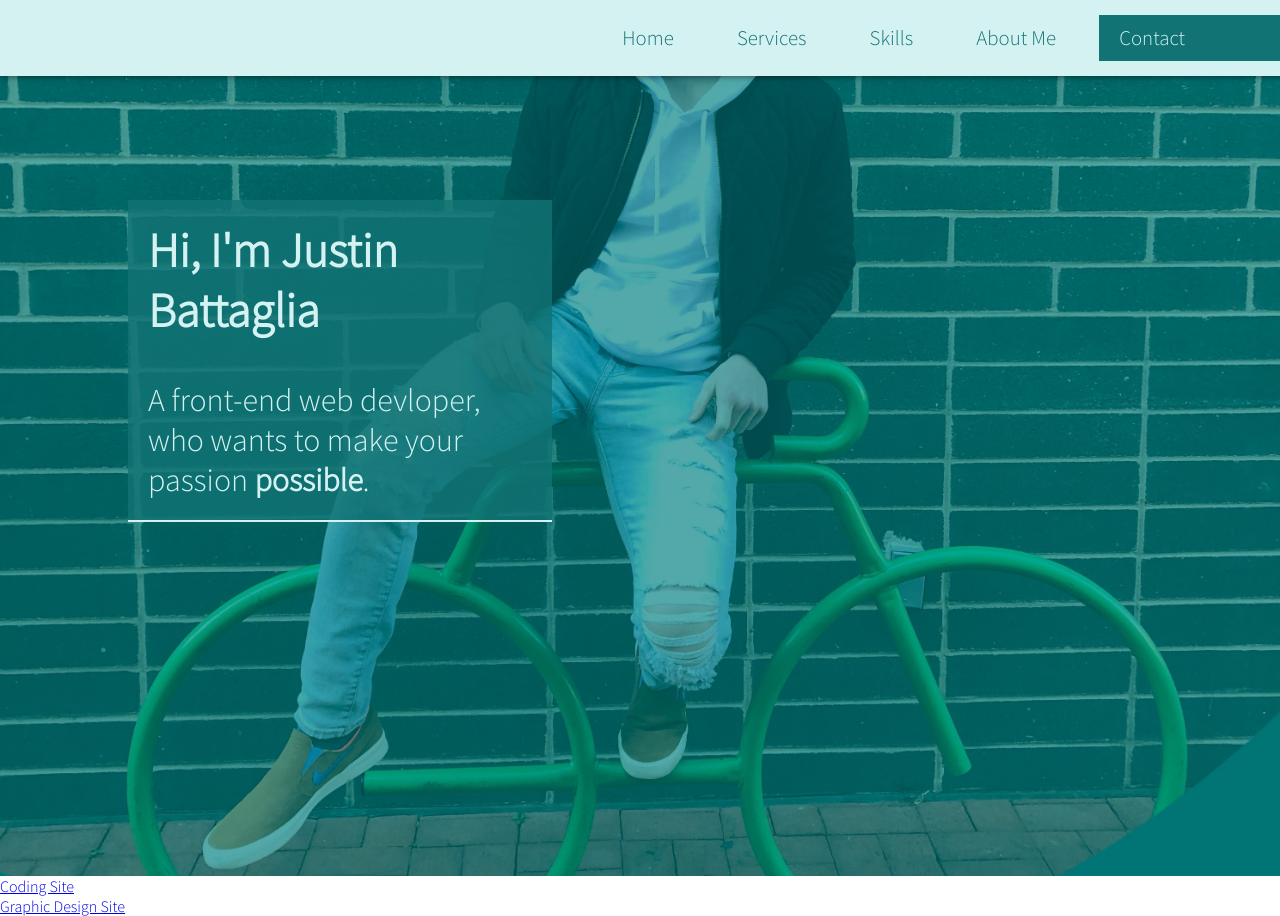
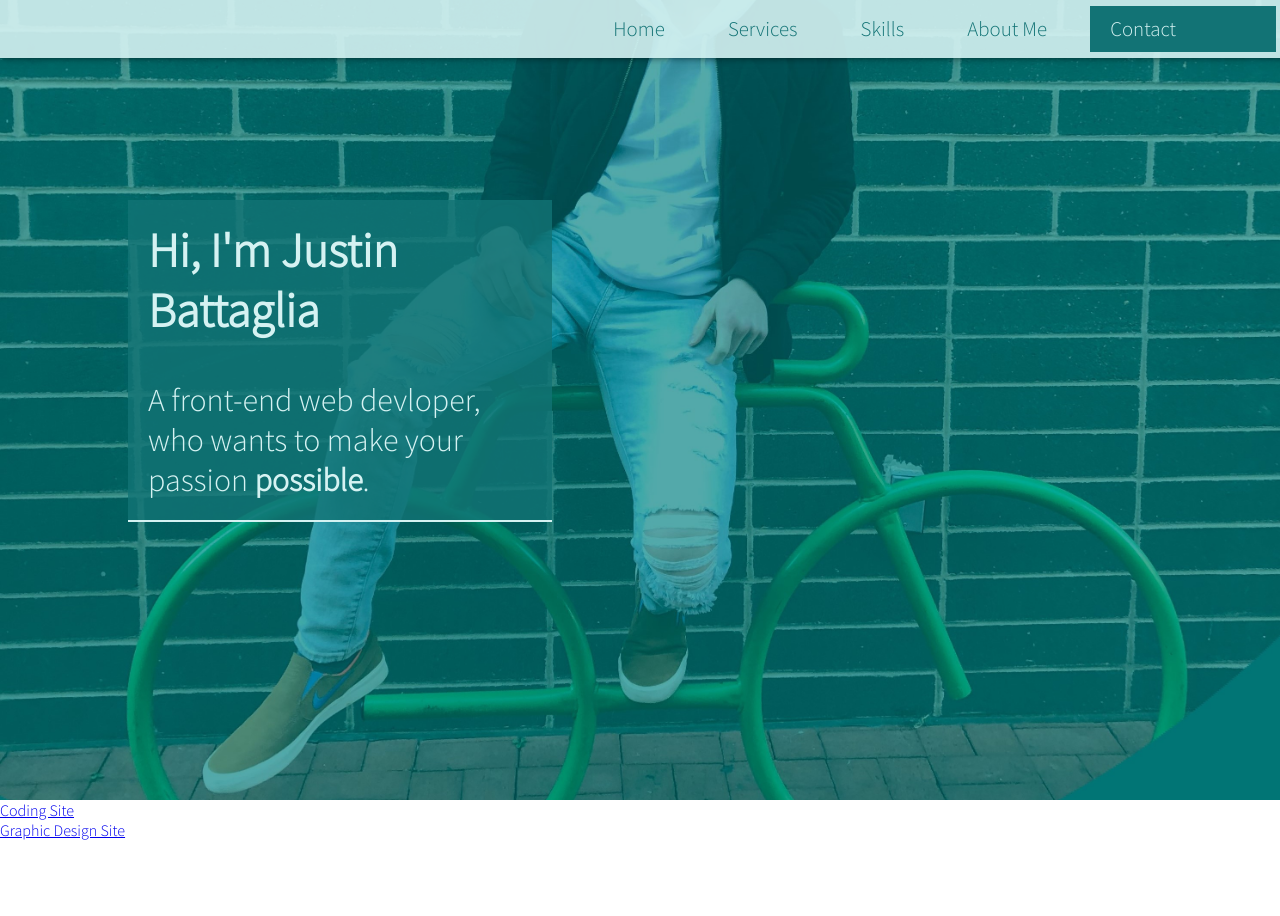
Before and after one commit to JustinBattaglia/justinbattaglia.github.io, a plain HTML site: page index.html in a window 1280 px wide. After the commit the page ends 840 px from the top, so only its background shows below. Drawn offline with Linux system fonts and the light colour scheme.

Commit message:
Update style.css

```diff
--- a/style.css
+++ b/style.css
@@ -39,8 +39,8 @@ Blueish Grey: #A8BFBF
 }
 
 .nav div {
-    background-color: #D5F2F2;
-    padding: 25px;
+    background-color:rgba(213, 242, 242, .9);
+    padding: 16px;
     box-shadow: 0px 0px 8px -1px rgba(0,0,0,0.75);
     -webkit-box-shadow: 0px 0px 8px -1px rgba(0,0,0,0.75);
     -moz-box-shadow: 0px 0px 8px -1px rgba(0,0,0,0.75);
@@ -70,7 +70,6 @@ Blueish Grey: #A8BFBF
     background-position: center;
     background-repeat: no-repeat;
     background-size: cover;
-    margin-top: 76px;
 }
 
 .header-content {
```
